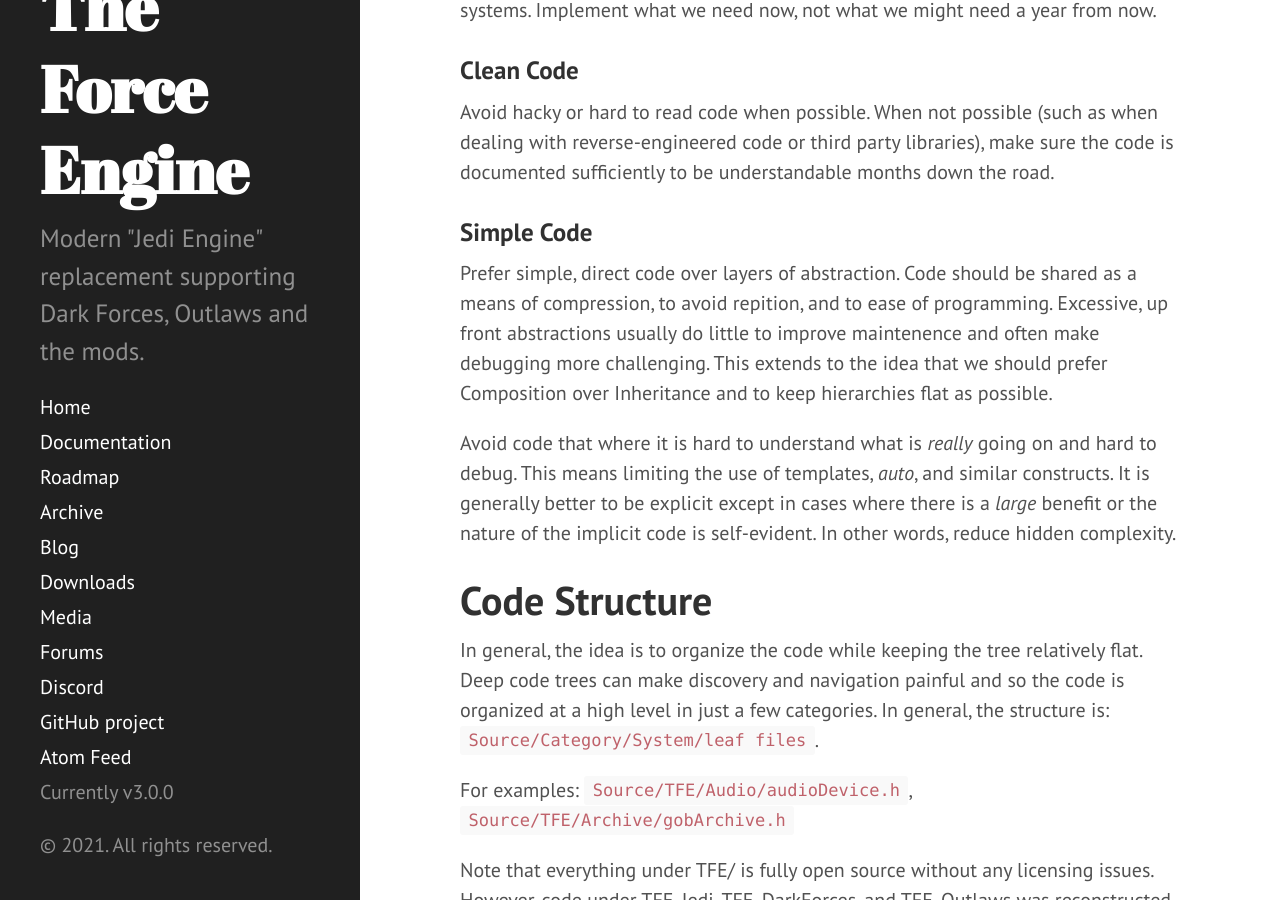
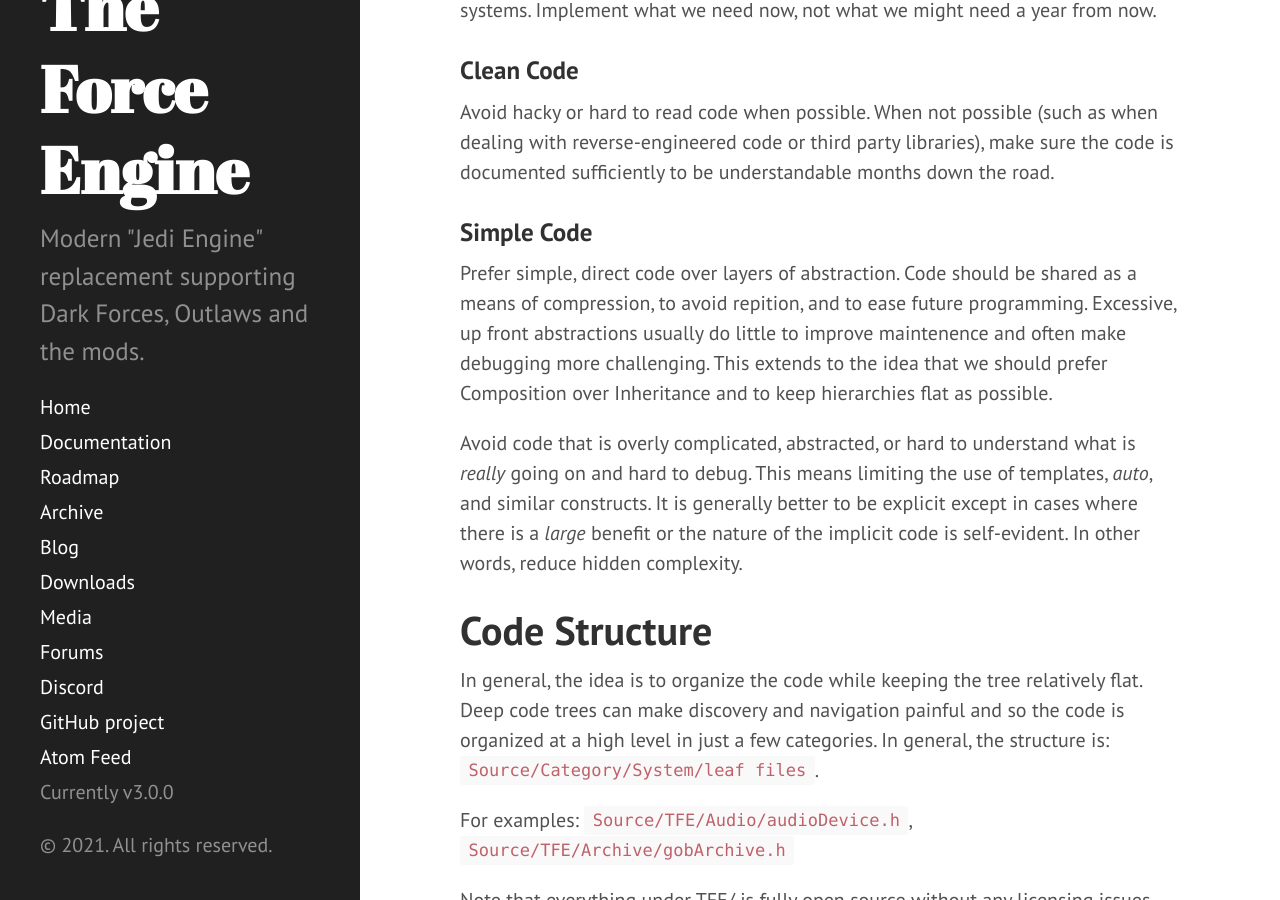
Before and after one commit to TheForceEngine/TheForceEngine.github.io, a Jekyll site: the page built from TechnicalDoc/TFE_Design_Principles.md, in a window 1280 px wide and 900 px high, scrolled down 1461 px. Built offline with Jekyll 4.4.1, drawn with Linux system fonts in a browser that asks for light colours.

Commit message:
Update TFE_Design_Principles.md

```diff
--- a/TechnicalDoc/TFE_Design_Principles.md
+++ b/TechnicalDoc/TFE_Design_Principles.md
@@ -40,9 +40,9 @@
 Avoid hacky or hard to read code when possible. When not possible (such as when dealing with reverse-engineered code or third party libraries), make sure the code is documented sufficiently to be understandable months down the road.
 
 ### Simple Code
-Prefer simple, direct code over layers of abstraction. Code should be shared as a means of compression, to avoid repition, and to ease of programming. Excessive, up front abstractions usually do little to improve maintenence and often make debugging more challenging. This extends to the idea that we should prefer Composition over Inheritance and to keep hierarchies flat as possible.
+Prefer simple, direct code over layers of abstraction. Code should be shared as a means of compression, to avoid repition, and to ease future programming. Excessive, up front abstractions usually do little to improve maintenence and often make debugging more challenging. This extends to the idea that we should prefer Composition over Inheritance and to keep hierarchies flat as possible.
 
-Avoid code that where it is hard to understand what is *really* going on and hard to debug. This means limiting the use of templates, *auto*, and similar constructs. It is generally better to be explicit except in cases where there is a *large* benefit or the nature of the implicit code is self-evident. In other words, reduce hidden complexity.
+Avoid code that is overly complicated, abstracted, or hard to understand what is *really* going on and hard to debug. This means limiting the use of templates, *auto*, and similar constructs. It is generally better to be explicit except in cases where there is a *large* benefit or the nature of the implicit code is self-evident. In other words, reduce hidden complexity.
 
 # Code Structure
 In general, the idea is to organize the code while keeping the tree relatively flat. Deep code trees can make discovery and navigation painful and so the code is organized at a high level in just a few categories. In general, the structure is: `Source/Category/System/leaf files`.
```
